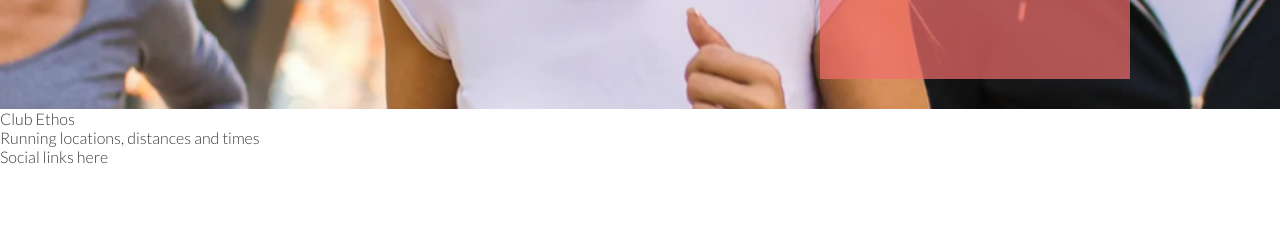
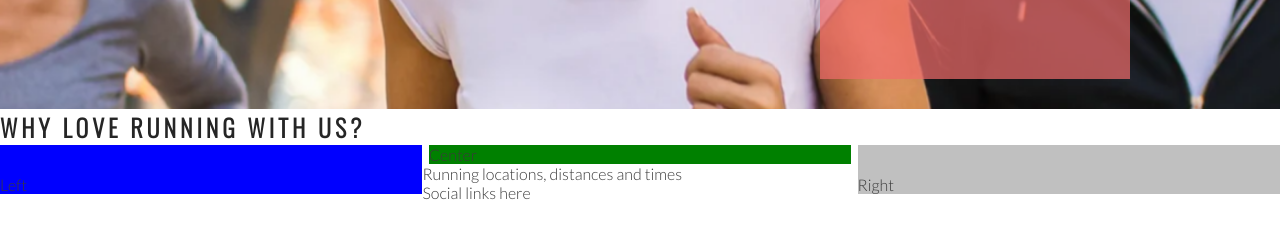
Before and after one commit to Malik784/love-running-1, a plain HTML site: page index.html in a window 1280 px wide. Shown: the part 566-800 px from the top of the page. Drawn offline with nearby package versions, Linux system fonts and the light colour scheme.

Commit message:
Add club ethos main structure

```diff
--- a/assets/css/style.css
+++ b/assets/css/style.css
@@ -23,6 +23,7 @@
 
     float: left;
     font-size: 280%;
+    margin-left:  30px;
 }
 
 /* Navigation links*/
@@ -110,3 +111,26 @@
 position:absolute ;
 
 }
+/* club ethos*/
+
+#club-ethos{
+    height: 600px;
+}
+#left-about{
+    padding-top: 30px;
+    width: 33%;
+    float:left;
+    background-color: blue;
+}
+#right-about{
+    padding-top: 30px;
+    width: 33%;
+    float:right;
+    background-color: silver;
+
+}
+#center-about{
+    width: 33%;
+    margin: 0 auto;
+    background-color: green;
+}
--- a/index.html
+++ b/index.html
@@ -37,8 +37,14 @@
             <h3>Dublin Docklands & Phoenix Park</h3>
 
         </div>
+    </section id="club-ethos">
+    <section> <h1>Why Love Running With Us?</h1>
+       <div id="left-about">Left</div>
+       <div id="right-about">Right</div>
+       <div id="center-about">Center</div>
+
+
     </section>
-    <section> Club Ethos</section>
     <section>Running locations, distances and times</section>
     <footer>
         Social links here
```
